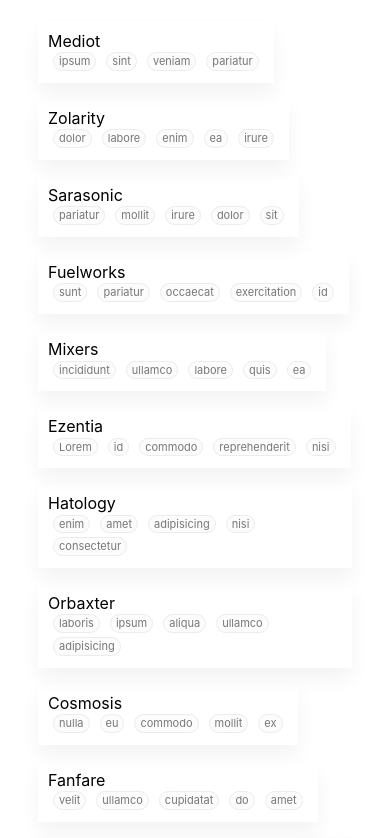
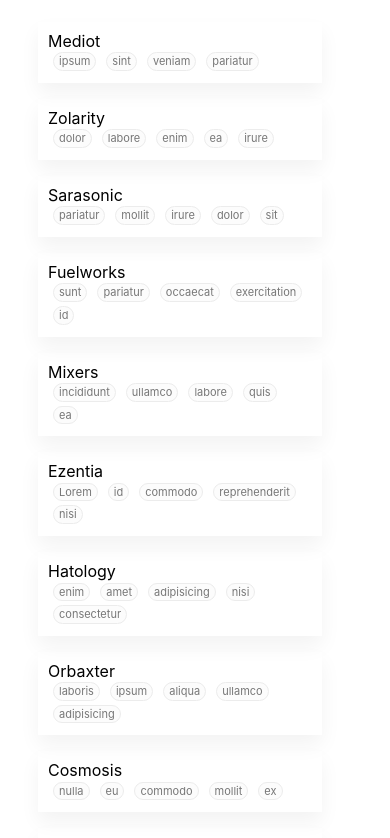
Before and after one commit to yass09/cardsearch-test, a React app: page / in a window 390 px wide. Shown: the top 838 px of the page. Built offline with nearby package versions, Linux system fonts and the light colour scheme.

Commit message:
edited card styled component to make responsive

```diff
--- a/src/components/presentational/Card/CardWrapper.js
+++ b/src/components/presentational/Card/CardWrapper.js
@@ -6,6 +6,13 @@ const CardWrapper = styled.li`
   margin: 8px;
   padding: 10px;
   list-style: none;
+  flex-basis: 20%;
+  @media screen and (max-width: 768px) {
+    flex-basis: 40%;
+  }
+  @media screen and (max-width: 480px) {
+    flex-basis: 80%;
+  }
 `;
 
 export default CardWrapper;
```
